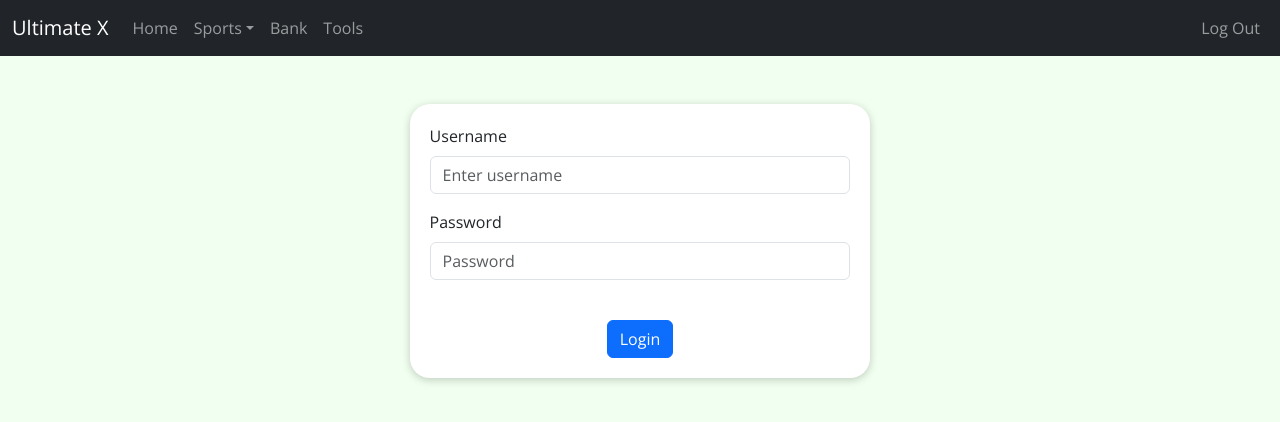
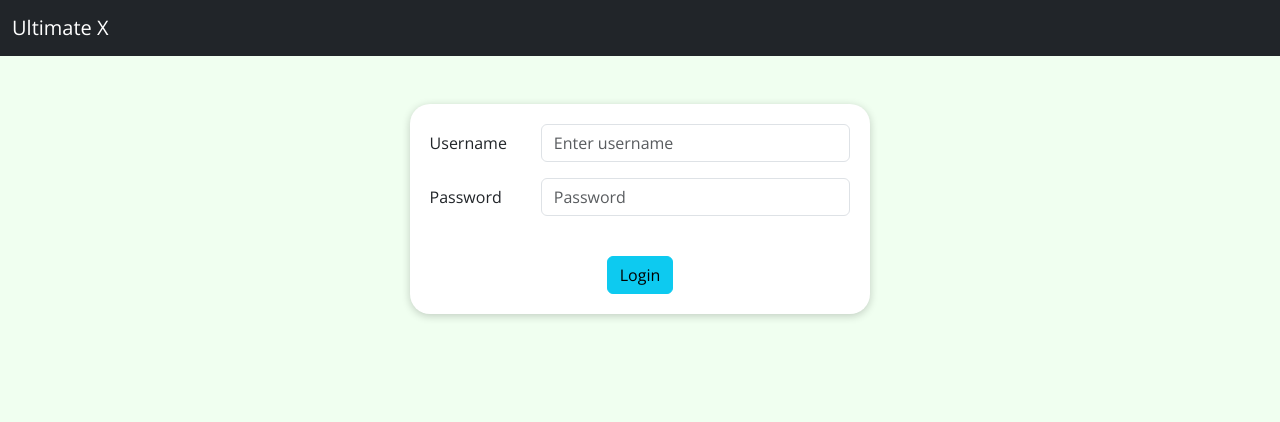
Before and after one commit to UlitimateJokerX/ulitimate_x, a React (Create React App) app: page /login in a window 1280 px wide. Shown: the top 422 px of the page. Built offline with nearby package versions, Linux system fonts and the light colour scheme.

Commit message:
[Feature]Adjust menu bar layout
date 20220928

```diff
--- a/src/App.js
+++ b/src/App.js
@@ -7,12 +7,10 @@ function App () {
   const {session_id, setSession} = Session()
 
   return (
-    <Layout>
+    <Layout sessionId={session_id}>
     {
       !session_id ?
-      <>
-        <Login setSession={setSession} />
-      </>
+      <Login setSession={setSession} />
       :
       <RouteList />
     }
--- a/src/Session.js
+++ b/src/Session.js
@@ -3,9 +3,9 @@ import { useState } from 'react'
  function Session () {
   const getSession = () => {
     return sessionStorage.getItem('session-id')
-  };
+  }
 
-  const [sessionId, setSession] = useState(getSession());
+  const [sessionId, setSession] = useState(getSession())
 
   const saveSession = userSessionId => {
     sessionStorage.setItem('session-id', userSessionId)
--- a/src/components/layouts/Layout.js
+++ b/src/components/layouts/Layout.js
@@ -4,7 +4,7 @@ import classes from '../../css/Layout.module.css'
 function Layout (props) {
   return (
     <div>
-      <MainNavigation />
+      <MainNavigation sessionId={props.sessionId} />
       <main className={classes.main}>{props.children}</main>
     </div>
   )
--- a/src/components/layouts/MainNavigation.js
+++ b/src/components/layouts/MainNavigation.js
@@ -3,6 +3,9 @@ import { Container } from 'react-bootstrap'
 import { Nav, Navbar, NavDropdown } from 'react-bootstrap'
 import { menuItems } from './MenuItems'
 
+/**
+ * 下拉式選單
+ */
 function Dropdown (menu, index) {
   if (menu.submenu) {
     return <NavDropdown id={index} title={menu.title} key={index}>
@@ -15,9 +18,23 @@ function Dropdown (menu, index) {
   return <Nav.Link href={menu.url} key={index}>{menu.title}</Nav.Link>
 }
 
-function MainNavigation () {
+/**
+ * 功能列表
+ */
+function MainNavigation (props) {
+  const sessionId = props.sessionId
+
+  if (!sessionId) {
     return (
-    <header>
+      <Navbar bg='dark' variant='dark' expand='lg'>
+        <Container fluid>
+          <Navbar.Brand href='/'>Ultimate X</Navbar.Brand>
+        </Container>
+      </Navbar>
+    )
+  }
+
+  return (
     <Navbar bg='dark' variant='dark' expand='lg'>
       <Container fluid>
         <Navbar.Brand href='/'>Ultimate X</Navbar.Brand>
@@ -25,16 +42,21 @@ function MainNavigation () {
         <Navbar.Collapse id='basic-navbar-nav'>
           <Nav className='me-auto'>
             {menuItems.map((menu, index) => {
+              // 不用顯示首頁選單
+              if (index === 0) {
+                return
+              }
+
               return Dropdown(menu, index)
             })}
           </Nav>
           <Nav className='ml-auto'>
+            <Navbar.Text>Hello!{sessionId}</Navbar.Text>
             <Nav.Link href='/logout'>Log Out</Nav.Link>
           </Nav>
         </Navbar.Collapse>
       </Container>
     </Navbar>
-    </header>
   )
 }
 
--- a/src/pages/Login.js
+++ b/src/pages/Login.js
@@ -1,16 +1,26 @@
 import Button from 'react-bootstrap/Button'
 import Form from 'react-bootstrap/Form'
+import { Row, Col } from 'react-bootstrap'
+import Spinner from 'react-bootstrap/Spinner'
 import classes from '../css/Login.module.css'
 import { useState } from 'react'
 
-function handleLogin (userInput, setSessionFunc, setMessageFunc) {
+async function handleLogin (e, userInput, funcs) {
+  e.preventDefault()
+
+  if (userInput.username === '' || userInput.password === '') {
+    return alert('Please check input information.')
+  }
+
+  funcs.setLoading(true)
+
   const requestOptions = {
     method: 'PUT',
     headers: {'Content-Type': 'application/json'},
     body: JSON.stringify(userInput)
   }
 
-  fetch('/api/login', requestOptions)
+  await fetch('/api/login', requestOptions)
     .then(r => r.json())
     .then(d => {
       if (d.result !== 'ok') {
@@ -18,46 +28,62 @@ function handleLogin (userInput, setSessionFunc, setMessageFunc) {
       }
 
       if (d.result === 'ok' && d.ret.login_result_code !== '1') {
-        return setMessageFunc(d.ret.login_result_msg)
+        funcs.setMessage(d.ret.login_result_msg)
+        funcs.setLoading(false)
+
+        return
       }
 
-      setSessionFunc(d.ret.session_id)
+      funcs.setSession(d.ret.session_id)
     })
     .catch(e => {
       alert(`Call omnipotent system error: ${e.message}`)
+      funcs.setLoading(false)
     })
 }
 
 function LoginPage ({setSession}) {
-  const [username, setUsername] = useState()
-  const [password, setPassword] = useState()
+  const [username, setUsername] = useState('')
+  const [password, setPassword] = useState('')
   const [message, setMessage] = useState()
+  const [isLoading, setLoading] = useState(false)
 
   return(
-    <Form className={classes.form}>
-      <Form.Group className='mb-3' controlId='formBasicUsername'>
-        <Form.Label>Username</Form.Label>
+    <Form className={classes.form} onSubmit={e => handleLogin(e, {username, password}, {setSession, setMessage, setLoading})}>
+      <Form.Group className='mb-3' as={Row} controlId='formBasicUsername'>
+        <Form.Label column sm='3'>Username</Form.Label>
+        <Col sm='9'>
           <Form.Control
             type='text'
             placeholder='Enter username'
             onChange={e => setUsername(e.target.value)}
           />
+        </Col>
       </Form.Group>
-      <Form.Group className='mb-3' controlId='formBasicPassword'>
-        <Form.Label>Password</Form.Label>
+      <Form.Group className='mb-3' as={Row} controlId='formBasicPassword'>
+        <Form.Label column sm='3'>Password</Form.Label>
+        <Col sm='9'>
           <Form.Control
             type='password'
             placeholder='Password'
             autoComplete='off'
             onChange={e => setPassword(e.target.value)}
           />
+        </Col>
       </Form.Group>
+      <Form.Group className='text-center'>
         <Form.Label className='text-danger'>{message}</Form.Label>
-      <div className='text-center'>
-        <Button variant='primary' onClick={e => handleLogin({username, password}, setSession, setMessage)}>
-          Login
+      </Form.Group>
+      <Form.Group className='text-center'>
+      {
+        !isLoading ?
+        <Button variant='info' type='submit'>Login</Button>
+        :
+        <Button variant='info' disabled>
+          <Spinner as='span' animation='border' role='status' aria-hidden='true' />
         </Button>
-      </div>
+      }
+      </Form.Group>
     </Form>
   )
 }
--- a/src/pages/Logout.js
+++ b/src/pages/Logout.js
@@ -6,11 +6,16 @@ function LogoutPage () {
   const navigate = useNavigate()
   const { deleteSession } = Session()
 
-  useEffect(async () => {
-    await deleteSession()
+  useEffect(() => {
+    async function deleteSessionFunc () {
+      await deleteSession()
 
-    navigate(-1)
-  }, []);
+      // 登出後回到上一頁
+      navigate(-1)
+    }
+
+    deleteSessionFunc()
+  }, [])
 
   return <></>
 }
```
Lines whose indentation alone changed are shown as unchanged.
